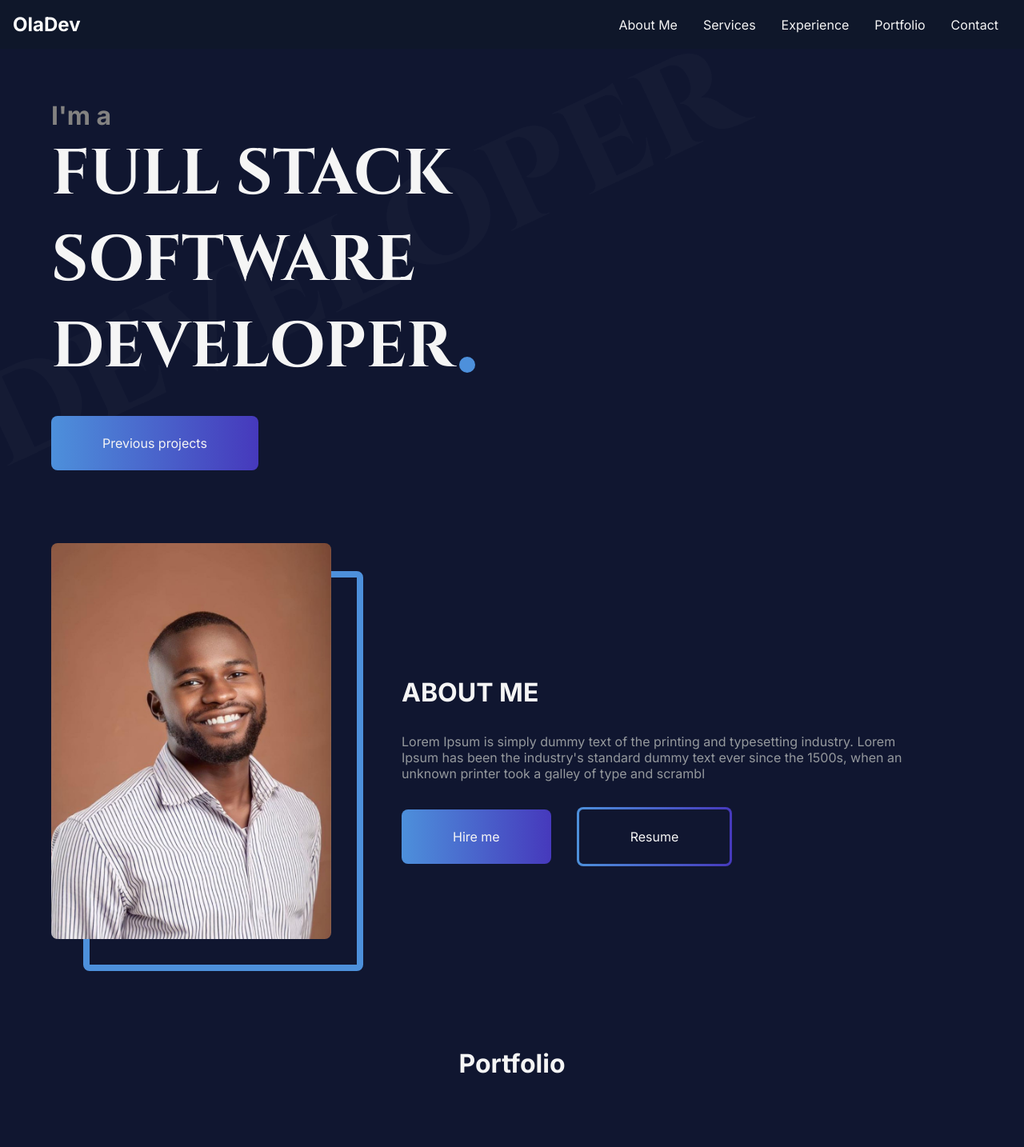
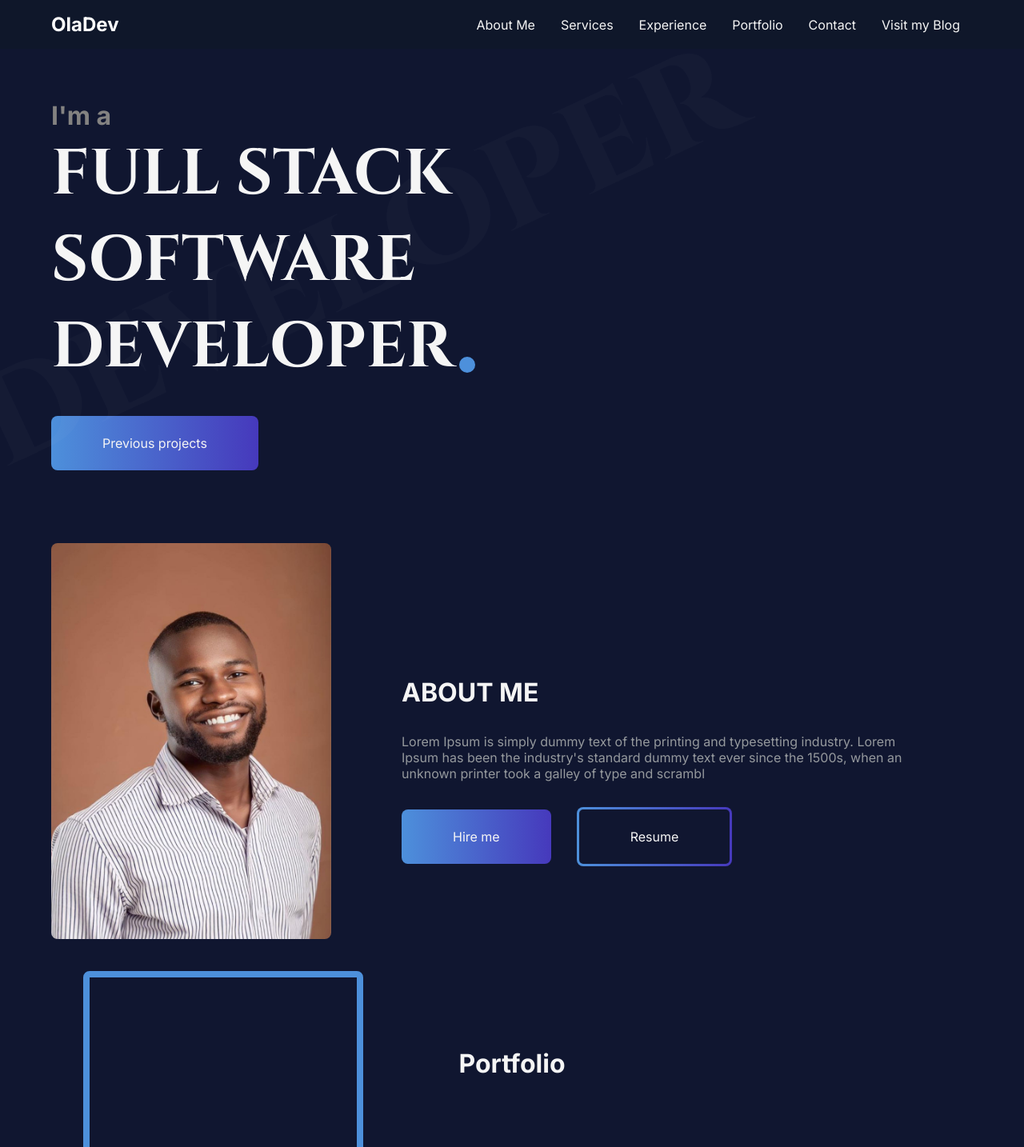
Before and after one commit to olajutemot/Olajutemot.dev, a React (Create React App) app: page / in a window 1280 px wide. Shown: the top 1434 px of the page at 80% size. Built offline with nearby package versions, Linux system fonts and the light colour scheme; the HTML template or start-up script is replaced by a standard one.

Commit message:
animation incuded

```diff
--- a/src/App.css
+++ b/src/App.css
@@ -12,6 +12,7 @@
   flex-direction: column;
   justify-content: space-between;
   gap: 6rem;
+  animation: fadeIn 2s ease-in-out;
 }
 
 .button1 {
--- a/src/Components/About/About.css
+++ b/src/Components/About/About.css
@@ -12,15 +12,16 @@
   gap: 3rem;
   margin-top: 30px;
   height: 80%;
+  animation: fadeIn 1s ease-in-out;
 }
 .About-section img {
   width: 350px;
-  z-index: 9999;
+
   position: absolute;
   border-radius: 8px;
-  /* left: -30px; */
+
   bottom: 40px;
-  /* border: 2px solid red; */
+  animation: slideIn 1.5s ease-in-out;
 }
 
 .About {
@@ -29,6 +30,7 @@
   display: flex;
   flex-direction: column;
   gap: 2rem;
+  animation: fadeIn 2s ease-in-out;
 }
 
 .outline-a {
@@ -37,6 +39,7 @@
   width: 350px;
   height: 500px;
   margin-left: 40px;
+  animation: slideIn 2s ease-in-out;
 }
 .buttons {
   display: flex;
@@ -74,7 +77,6 @@
   .About-section {
     display: flex;
     flex-direction: column;
-    z-index: -1;
   }
   .About {
     width: 90%;
--- a/src/Components/Contact/Contact.css
+++ b/src/Components/Contact/Contact.css
@@ -1,6 +1,7 @@
 .contact-section-wrapper {
   overflow: hidden;
   padding-top: 7.5rem;
+
   /* border-radius: 150px 150px 0 0; */
 }
 
@@ -114,6 +115,11 @@ textarea {
   padding: 0.5em 2em;
   font-size: 1.2rem;
   margin-top: 0.5rem;
+  cursor: pointer;
+  transition: transform 0.3s, background-color 0.3s;
+}
+#Submit:hover {
+  transform: scale(1.1);
 }
 hr {
   width: 80%;
@@ -162,7 +168,6 @@ hr {
 @media (max-width: 768px) {
   .contact-section {
     border-radius: 0;
-    z-index: -1;
   }
   .Contact-container,
   hr,
--- a/src/Components/Home/Home.css
+++ b/src/Components/Home/Home.css
@@ -5,6 +5,7 @@
 
 .Hero-section h1 {
   color: rgb(131, 130, 129);
+  animation: slideIn 1.5s ease-in-out;
 }
 .Hero-section::after {
   content: "DEVELOPER";
@@ -14,7 +15,7 @@
   transform: rotate(-25deg);
   font-size: 15rem;
   font-weight: 800;
-  z-index: -1;
+
   top: 27%;
   left: -5%;
 }
@@ -24,7 +25,7 @@
   width: 70%;
   color: whitesmoke;
   font-family: "Cinzel", serif;
-  z-index: -1;
+  animation: fadeIn 2s ease-in-out;
   /* border: 2px solid red; */
 }
 .hero-message::after {
@@ -39,6 +40,7 @@
 }
 .Hero-section button {
   margin-top: 2em;
+  animation: fadeIn 2.5s ease-in-out;
 }
 
 /* 2xl */
--- a/src/Components/Navbar/Navbar.css
+++ b/src/Components/Navbar/Navbar.css
@@ -5,13 +5,14 @@
 nav {
   display: flex;
   margin: 0 0 4rem;
-  padding: 0 1rem;
+  padding: 0 5%;
   justify-content: space-between;
   align-items: center;
   background-color: #0f172a;
   color: whitesmoke;
   position: sticky;
   top: 0;
+  z-index: 99;
 }
 
 nav .title {
--- a/src/Components/Navbar/Navbar.js
+++ b/src/Components/Navbar/Navbar.js
@@ -42,6 +42,11 @@ const Navbar = () => {
             Contact
           </a>
         </li>
+        <li>
+          <a href="#contact" onClick={() => setMenuOpen(!menuOpen)}>
+            Visit my Blog
+          </a>
+        </li>
       </ul>
     </nav>
   );
--- a/src/Components/Portfolio/Portfolio.css
+++ b/src/Components/Portfolio/Portfolio.css
@@ -47,7 +47,7 @@
 .proj-image img {
   width: 80%;
   height: 90%;
-  z-index: 9999;
+
   position: absolute;
   border-radius: 8px;
 }
--- a/src/Components/Sernice/Service.css
+++ b/src/Components/Sernice/Service.css
@@ -63,7 +63,6 @@
     gap: 5rem;
     width: 80%;
     margin: 0 auto;
-    z-index: -1;
   }
 }
 
--- a/src/index.css
+++ b/src/index.css
@@ -30,6 +30,29 @@ button {
   color: whitesmoke;
   border-radius: 8px;
   cursor: pointer;
+  transition: transform 0.3s, background-color 0.3s;
+}
+
+button:hover {
+  transform: scale(1.1);
+}
+/* ========================Animation styling begins=================== */
+@keyframes fadeIn {
+  from {
+    opacity: 0;
+  }
+  to {
+    opacity: 1;
+  }
+}
+
+@keyframes slideIn {
+  from {
+    transform: translateY(100%);
+  }
+  to {
+    transform: translateY(0);
+  }
 }
 /* ========================Responsive styling begins=================== */
 /* 2xl */
```
